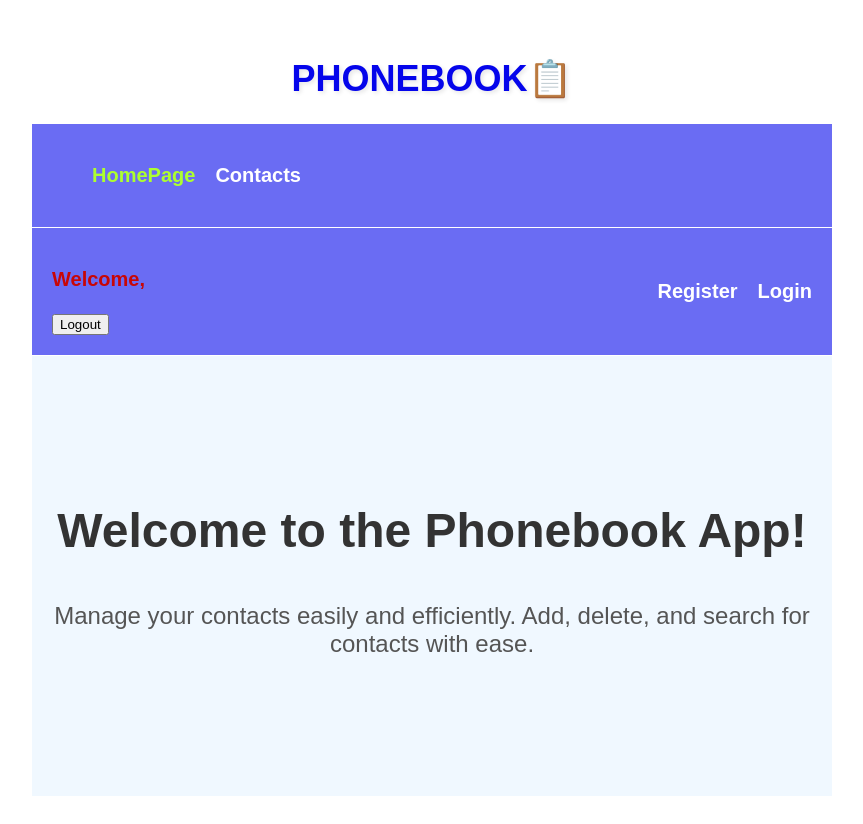
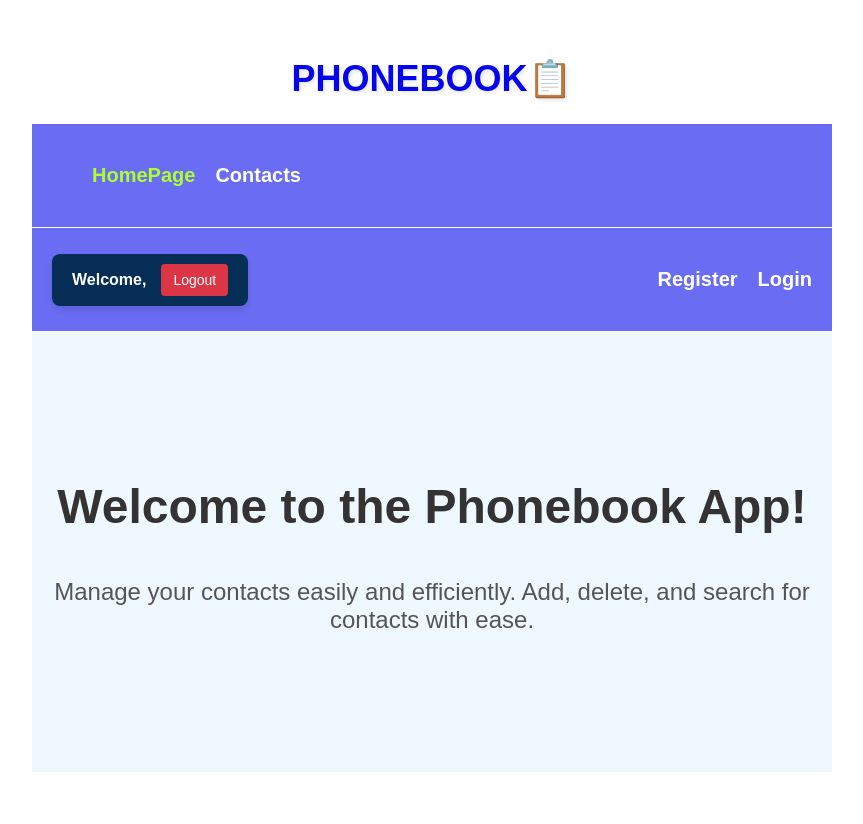
Before and after one commit to AndriyV2504/goit-react-hw-08, a React (Vite) app: page / in a window 1280 px wide. Shown: the whole page, without its empty margins (208-1071 px from the left). After the commit the page ends 800 px from the top, so only its background shows below. Built offline with nearby package versions, Linux system fonts and the light colour scheme.

Commit message:
styles userMenu

```diff
--- a/src/components/UserMenu/UserMenu.jsx
+++ b/src/components/UserMenu/UserMenu.jsx
@@ -1,15 +1,22 @@
 import { useDispatch, useSelector } from "react-redux";
 import { logout } from "../../redux/auth/operations";
 import { selectUser } from "../../redux/auth/selectors";
+import styles from "./UserMenu.module.css";
 
 const UserMenu = () => {
   const dispatch = useDispatch();
   const user = useSelector(selectUser);
 
   return (
-    <div>
-      <p>Welcome, {user.name}</p>
-      <button type="button" onClick={() => dispatch(logout())}>
+    <div className={styles.menuContainer}>
+      <div className={styles.userInfo}>
+        <span className={styles.userName}>Welcome, {user.name}</span>
+      </div>
+      <button
+        type="button"
+        className={styles.logoutButton}
+        onClick={() => dispatch(logout())}
+      >
         Logout
       </button>
     </div>
--- /dev/null
+++ b/src/components/UserMenu/UserMenu.module.css
@@ -0,0 +1,36 @@
+.menuContainer {
+    display: flex;
+    align-items: center;
+    justify-content: space-between;
+    padding: 10px 20px;
+    background-color: #052d56;
+    border-radius: 8px;
+    color: white;
+    box-shadow: 0 4px 6px rgba(0, 0, 0, 0.1);
+}
+
+.userInfo {
+    display: flex;
+    align-items: center;
+}
+
+.userName {
+    margin-right: 15px;
+    font-size: 16px;
+    font-weight: bold;
+}
+
+.logoutButton {
+    padding: 8px 12px;
+    background-color: #dc3545;
+    color: white;
+    border: none;
+    border-radius: 4px;
+    font-size: 14px;
+    cursor: pointer;
+    transition: background-color 0.3s;
+}
+
+.logoutButton:hover {
+    background-color: #c82333;
+}
```
